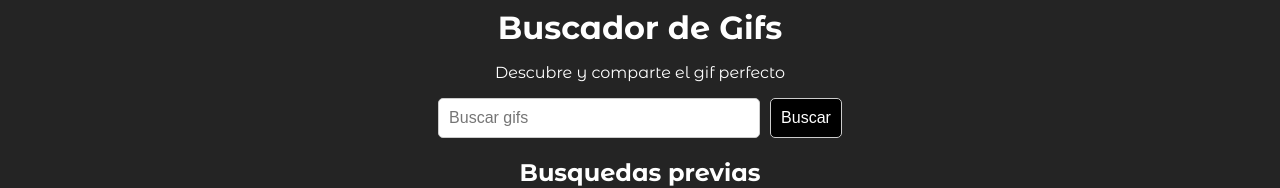
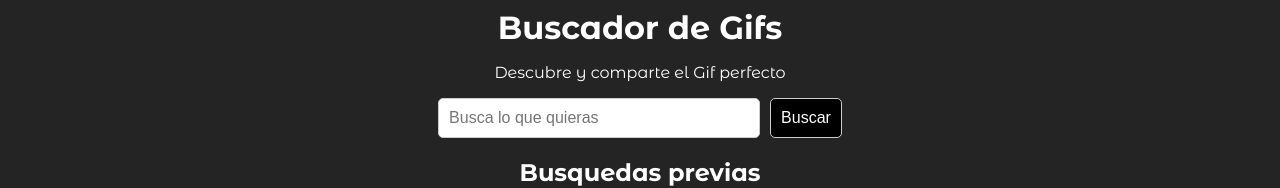
Before and after one commit to verdugo-dev/react-gifs-app, a React (Vite) app: page / in a window 1280 px wide. Shown: the top 188 px of the page. Built offline with nearby package versions, Linux system fonts and the light colour scheme.

Commit message:
Organize by components

```diff
--- a/src/GifsApp.tsx
+++ b/src/GifsApp.tsx
@@ -1,28 +1,19 @@
+import { PreviousSearches } from "./gifs/components/PreviousSearches"
 import { mockGifs } from "./mock-data/gifs.mock"
+import { CustomHeader } from "./shared/components/CustomHeader"
+import { CustomSearchBar } from "./shared/components/CustomSearchBar"
 
 export const GifsApp = () => {
   return (
     <>
-        <div className="content-center">
-            <h1>Buscador de Gifs</h1>
-            <p>Descubre y comparte el gif perfecto</p>
-        </div>
+        {/* Header */}
+        <CustomHeader title="Buscador de Gifs" description="Descubre y comparte el Gif perfecto"/>
 
         {/* Search */}
-        <div className="search-container">
-            <input type="text" placeholder="Buscar gifs" />
-            <button>Buscar</button>
-        </div>
+        <CustomSearchBar placeholder="Busca lo que quieras" />
 
-        {/* Busquedas previas */}
-        <div className="previous-searches">
-            <h2>Busquedas previas</h2>
-            <ul className="previous-searches-list">
-                <li>Goku</li>
-                <li>Saitama</li>
-                <li>Elden Ring</li>
-            </ul>
-        </div>
+        {/* Previous Searches */}
+        <PreviousSearches/>
 
         {/* Gifs */}
         <div className="gifs-container">
--- /dev/null
+++ b/src/gifs/components/PreviousSearches.tsx
@@ -0,0 +1,12 @@
+export const PreviousSearches = () => {
+  return (
+    <div className="previous-searches">
+        <h2>Busquedas previas</h2>
+        <ul className="previous-searches-list">
+            <li>Goku</li>
+            <li>Saitama</li>
+            <li>Elden Ring</li>
+        </ul>
+    </div>
+  )
+}
--- /dev/null
+++ b/src/shared/components/CustomHeader.tsx
@@ -0,0 +1,13 @@
+interface Props {
+    title: string;
+    description?: string;
+}
+
+export const CustomHeader = ({title, description}: Props) => {
+  return (
+    <div className="content-center">
+        <h1>{title}</h1>
+        <p>{description}</p>
+    </div>
+  )
+}
--- /dev/null
+++ b/src/shared/components/CustomSearchBar.tsx
@@ -0,0 +1,12 @@
+interface Props {
+    placeholder?: string;
+}
+
+export const CustomSearchBar = ({placeholder = 'Buscar'} : Props) => {
+  return (
+    <div className="search-container">
+        <input type="text" placeholder={placeholder} />
+        <button>Buscar</button>
+    </div>
+  )
+}
```
